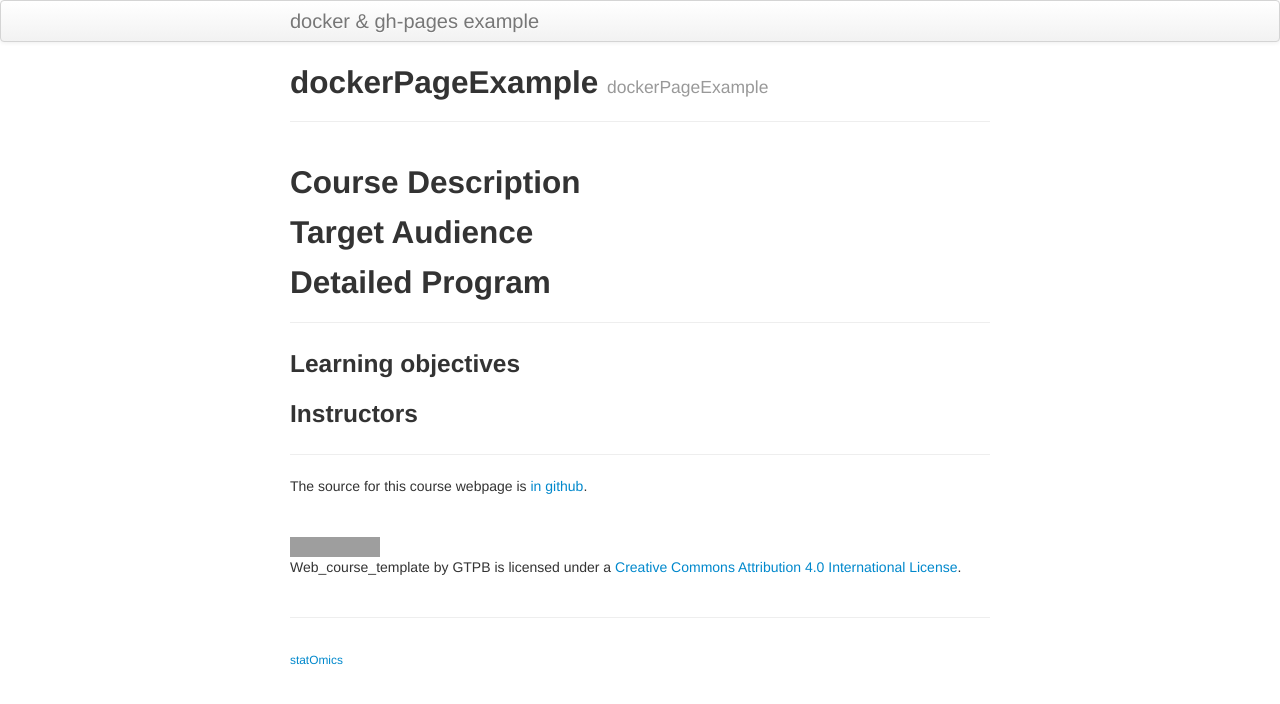
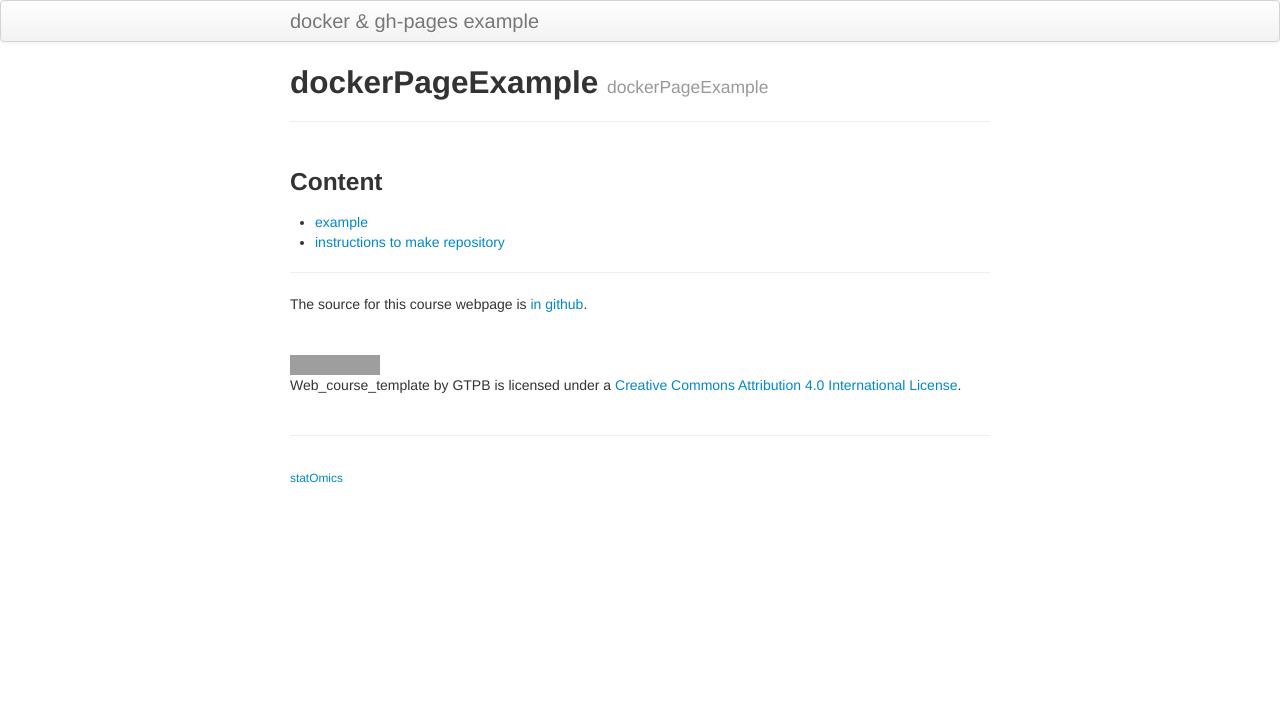
Before and after one commit to statOmics/dockerPageExample, a Jekyll site: the page built from index.md, in a window 1280 px wide. Shown: the top 704 px of the page. Built offline with Jekyll 4.4.1, drawn with Linux system fonts in a browser that asks for light colours; our own code applies the rules of GitHub Pages for plain Markdown files; grey boxes are pictures that could not be loaded.

Commit message:
add content to index.html

```diff
--- a/index.md
+++ b/index.md
@@ -30,19 +30,10 @@ schemadotorg:
   url: "https://statistics.github.io/dockerPageExample/"
 ---
 
-## Course Description
+### Content
 
-## Target Audience
-
-
-## Detailed Program
-
-
----
-
-### Learning objectives
-
-### Instructors
+- [example](rmarkdownScripts/01-intro.html)
+- [instructions to make repository](rmarkdownScripts/instructions.html)
 
 ---
 
```
Also changed, not shown: README.md.
